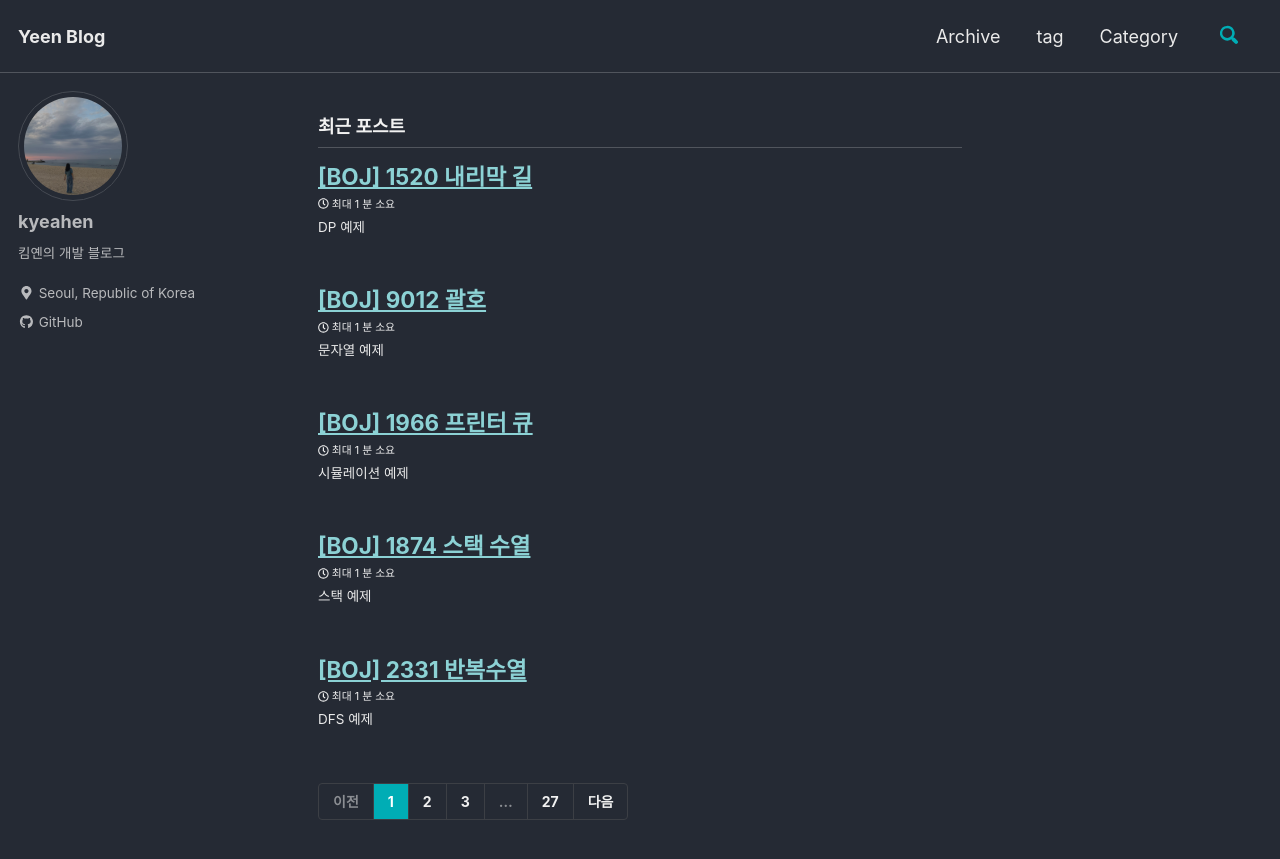
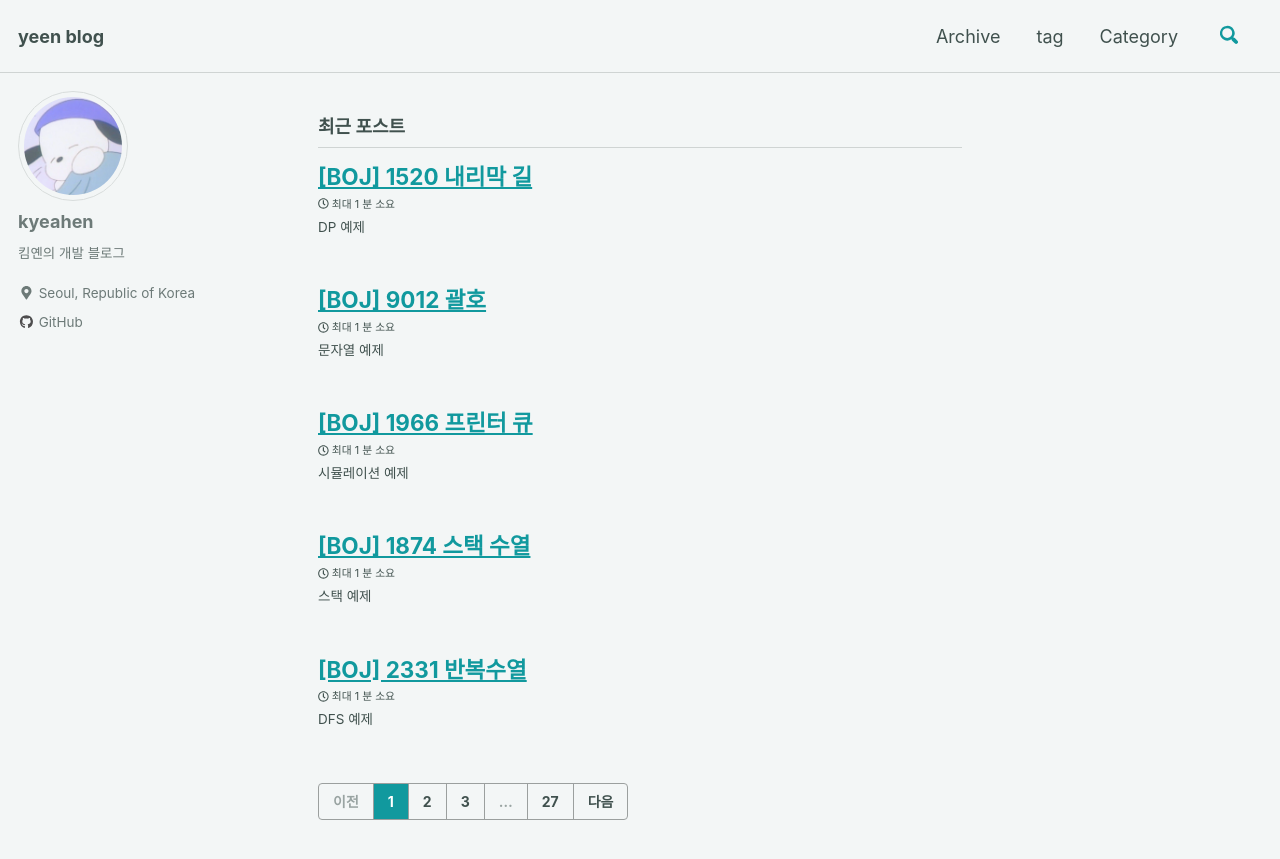
Before and after one commit to kyeahen/kyeahen.github.io, a Jekyll site: the page built from index.html, in a window 1280 px wide and 900 px high. Shown: the top 859 px of the window. Built offline with Jekyll 4.4.1, drawn with Linux system fonts in a browser that asks for light colours; cached includes are drawn as plain includes; nearby versions of some CDN libraries; the list of posts is cut into pages by our own code; some of the changed text lies outside the part shown.

Commit message:
프로필 사진 및 테마 변경, author-profile.html 수정(medium 추가)

```diff
--- a/_config.yml
+++ b/_config.yml
@@ -12,13 +12,13 @@
 
 #theme                  : "minimal-mistakes-jekyll"
 # remote_theme           : "mmistakes/minimal-mistakes"
-minimal_mistakes_skin    : "dark" # "air", "aqua", "contrast", "dark", "dirt", "neon", "mint", "plum", "sunrise"
+minimal_mistakes_skin    : "mint" # "air", "aqua", "contrast", "dark", "dirt", "neon", "mint", "plum", "sunrise"
 
 # Site Settings
 locale                   : "ko" #타깃 국가 설정
-title                    : "Yeen Blog" #블로그 제목, 블로그 좌측 상단의 제목
+title                    : "yeen blog" #블로그 제목, 블로그 좌측 상단의 제목
 title_separator          : "-"
-name                     : "Yeen Blog" #블로그 이름
+name                     : "yeen blog" #블로그 이름
 description              :  #블로그 설명
 url                      : "https://kyeahen.github.io"
 baseurl                  : "/"
@@ -147,9 +147,9 @@ footer:
     - label: "tjdcks12"
       icon: "fab fa-fw fa-github"
       url: "https://tjdcks12.github.io"
-    - label: "Bitbucket"
-      icon: "fab fa-fw fa-bitbucket"
-      # url:
+    - label: "naljin"
+      icon: "fab fa-fw fa-medium"
+      url: https://sujinnaljin.medium.com/
     - label: "Instagram"
       icon: "fab fa-fw fa-instagram"
       # url:
--- a/_includes/author-profile.html
+++ b/_includes/author-profile.html
@@ -257,6 +257,14 @@
         </li>
       {% endif %}
 
+      {% if author.medium %}
+        <li>
+          <a href="https://medium.com/{{ author.medium }}" itemprop="sameAs" rel="nofollow noopener noreferrer">
+            <i class="fab fa-fw fa-medium" aria-hidden="true"></i> Medium
+          </a>
+        </li>
+      {% endif %}
+
       {% include author-profile-custom-links.html %}
     </ul>
   </div>
```
Also changed, not shown: assets/images/avartar.jpeg.
